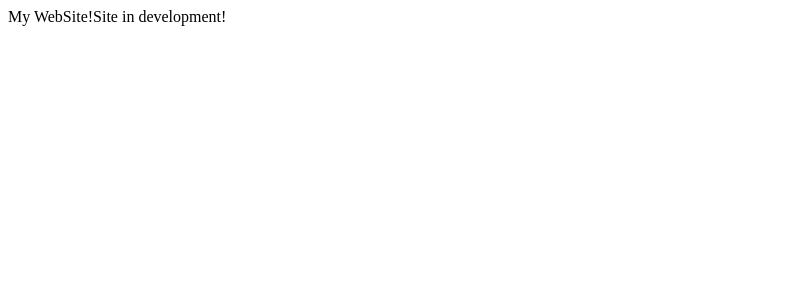
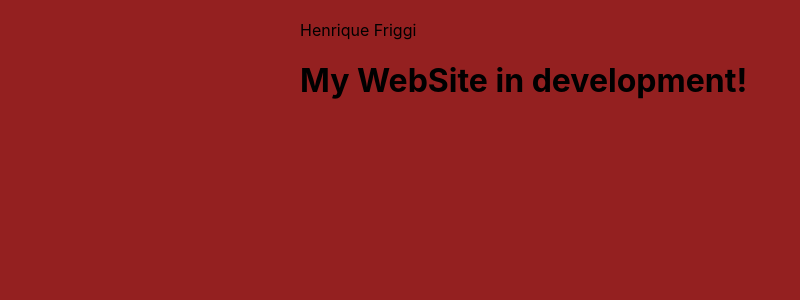
Before and after one commit to Hfriggi/websiteNextJS, a Next.js app: page / in a window 1280 px wide. Shown: the top 300 px of the page, without its empty margins (0-800 px from the left). Built offline with nearby package versions, Linux system fonts and the light colour scheme.

Commit message:
FirstPage

```diff
--- /dev/null
+++ b/pages/_app.js
@@ -0,0 +1,5 @@
+import '../styles/styles.css';
+
+export default function MyApp({ Component, pageProps }) {
+  return <Component {...pageProps} />
+}
--- a/pages/index.js
+++ b/pages/index.js
@@ -10,10 +10,10 @@
             <meta name="viewport" content="initial-scale=1.0, width=device-width" />
             <title> Henrque Friggi WebSite</title>
         </Head>
-        My WebSite!
-        <head2>
-             Site in development!
-        </head2>
+        Henrique Friggi
+        <h1>
+        My WebSite  in development!
+        </h1>
     </div>)
 }
 
--- /dev/null
+++ b/styles/styles.css
@@ -0,0 +1,8 @@
+body {
+    font-family: 'SF Pro Text', 'SF Pro Icons', 'Helvetica Neue', 'Helvetica',
+      'Arial', sans-serif;
+    padding: 20px 20px 60px;
+    max-width: 680px;
+    margin: 0 auto;
+    background-color: rgb(148, 32, 32);
+  }
```
